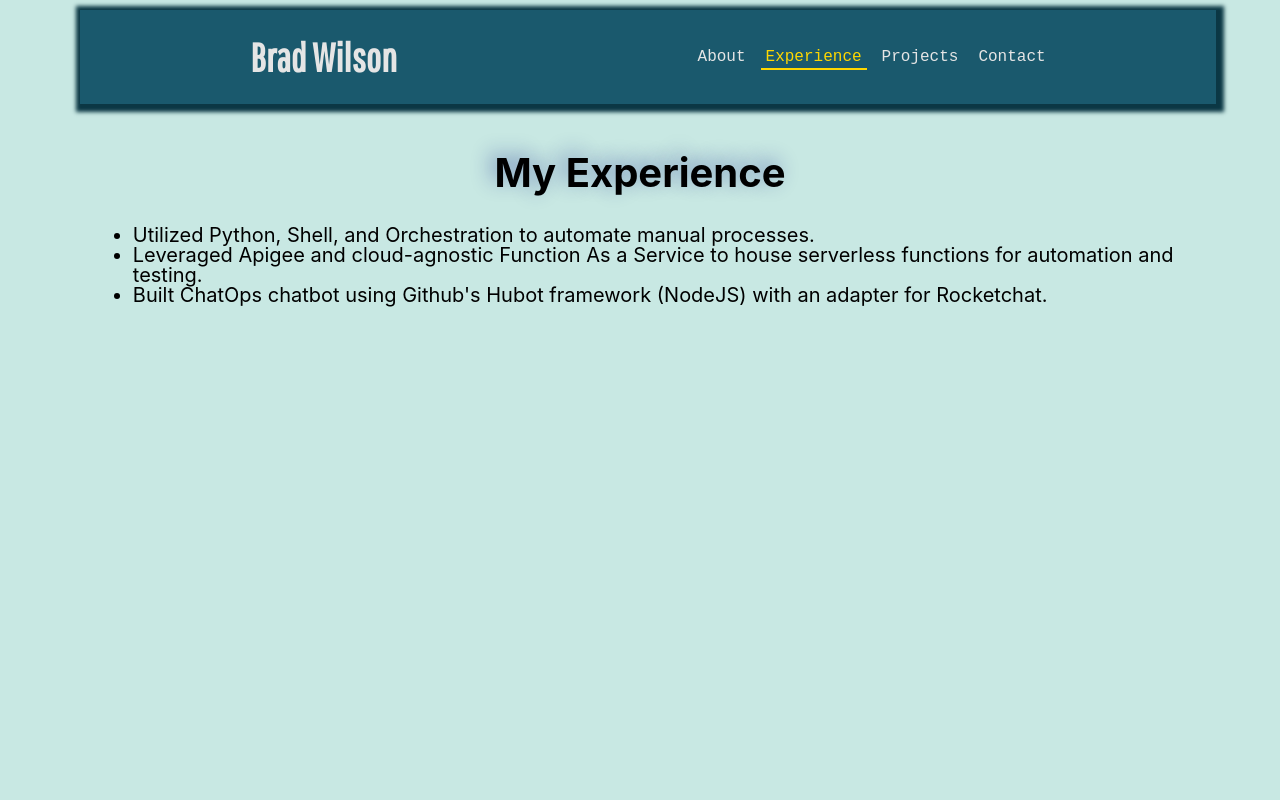
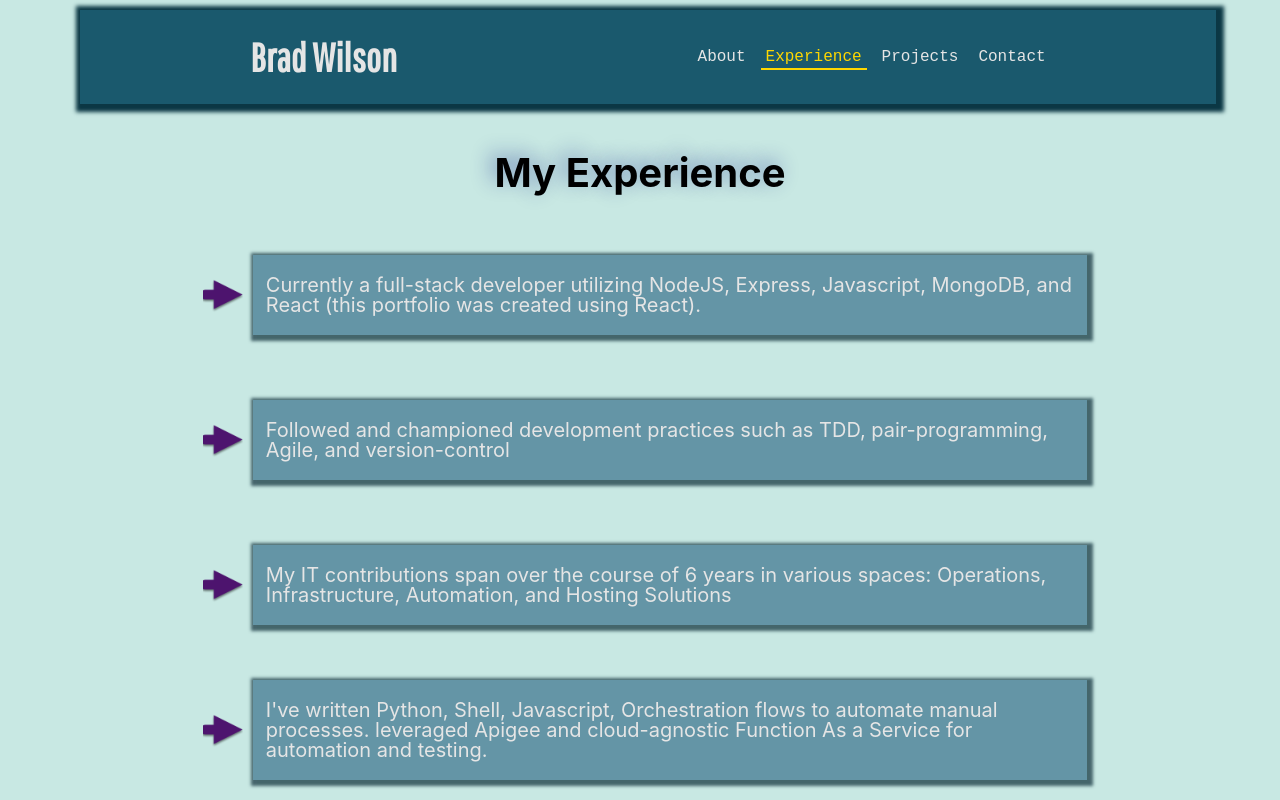
Before and after one commit to bnwilson/bnwilson.github.io, a React (Create React App) app: page / in a window 1280 px wide. Both pictures are taken after a click on the button "Experience". Shown: the top 800 px of the page. Built offline with nearby package versions, Linux system fonts and the light colour scheme; a web font is replaced by a local one.

Commit message:
Added items to Experience

```diff
--- a/src/Components/Experience.jsx
+++ b/src/Components/Experience.jsx
@@ -1,16 +1,39 @@
-import React from 'react';
+import React, {useState} from 'react';
 import '../styles/styles.css';
+import '../styles/exp.css';
+import Arrow from '../img/arrow.png';
+
+const ExperienceCard = ({text}) => {
+    return (
+        <div className="experience_card">
+                <span className="experience_card-wrapper">
+                    <img className="experience_arrow" src={Arrow} alt={""}></img>
+                </span>
+                <span className="experience_card-wrapper">
+                    <p className="experience_text">
+                        {text}
+                    </p>
+                </span>
+            </div>
+    )
+}
 
 const Experience = (props) => {
+    const [experiences, setExperiences] = useState([
+        "Currently a full-stack developer utilizing NodeJS, Express, Javascript, MongoDB, and React (this portfolio was created using React).",
+        "Followed and championed development practices such as TDD, pair-programming, Agile, and version-control",
+        "My IT contributions span over the course of 6 years in various spaces: Operations, Infrastructure, Automation, and Hosting Solutions",
+        "I've written Python, Shell, Javascript, Orchestration flows to automate manual processes. leveraged Apigee and cloud-agnostic Function As a Service for automation and testing.",
+        "I have working knowledge of numerous environments, including: AWS (EC2, S3), Linux/Unix, Windows, Docker/Kubernetes, and zOS (mainframe)",
+        "In my spare time, I like to build chatbots and build a locally-hosted website incorporating home-automation, weather, and other cool stuff"
+    ]);
+
     return (
         <div className="main__content-wrapper">
             {props.children}
-            <ul className="main__body-exp-list">
-                <li>Utilized Python, Shell, and Orchestration to automate manual processes.</li>
-                <li>Leveraged Apigee and cloud-agnostic Function As a Service to house serverless functions for automation and testing.</li>
-                <li>Built ChatOps chatbot using Github's Hubot framework (NodeJS) with an adapter for Rocketchat.</li>
-            </ul>
-
+            {experiences.map((text, index) => (
+                <ExperienceCard key={index} text={text} />
+            ))}
         </div>
     )
 }
--- a/src/Components/Projects.jsx
+++ b/src/Components/Projects.jsx
@@ -47,7 +47,13 @@ const Projects = (props) => {
                         <th>Blackjack</th>
                         <td>Just a simple game of Blackjack, starting with 300 chips.</td>
                         <td>Javascript, html/css</td>
-                        <td><a href="bnwilson.github.io/blackjack-blackjack">Github Link</a></td>
+                        <td><a href="https://bnwilson.github.io/blackjack-blackjack">Github Link</a></td>
+                    </tr>
+                    <tr className="project-table__row">
+                        <th>Blog site</th>
+                        <td>Create a user, choose your avatar, create posts and view others'.</td>
+                        <td>NodeJS, ExpressJS, sequelize, handlebars, MVC, MySQL, html/css</td>
+                        <td><a href="https://github.com/WeCanCodeIT/blog-mastery-brad-richard">Github Link</a></td>
                     </tr>
                 </tbody>
 
--- a/src/styles/contact.css
+++ b/src/styles/contact.css
@@ -2,11 +2,13 @@
     display: flex;
     flex-direction: row;
     align-items: center;
+    justify-items: center;
+    padding-left: .45rem;
 }
 
 .contact-email {
     display: flex;
-
+    padding-left: 2rem;
     align-items: center;
 }
 
@@ -69,10 +71,10 @@
     height: 2rem;
     width: 2rem;
     scale: 50%;
-    transition: .75s;
+    transition: .6s;
 }
 
 .link-img:hover {
     transform: scale(1.5);
-    transition-duration: .75;
+    transition-duration: .2s;
 }
--- /dev/null
+++ b/src/styles/exp.css
@@ -0,0 +1,27 @@
+.experience_arrow {
+    padding: .5rem;
+    width: 2rem;
+    height: 2rem;
+}
+
+.experience_card {
+    display: grid;
+    grid-template-columns: .15fr 10fr;
+    grid-template-rows: 5rem;
+    padding: 1rem 1rem;
+    margin: .25rem 4rem .25rem;
+
+}
+
+.experience_card-wrapper {
+    display: flex;
+    justify-items: center;
+    align-items: center;
+}
+
+.experience_text {
+    padding: 1rem .65rem;
+    background-color: var(--subheader-subheader-color);
+    box-shadow: var(--subheader-subheader-color-shadow) 2px 2px 3px 4px;
+    color: var(--off-white)
+}
```
Also changed, not shown: src/img/arrow.png (added).
